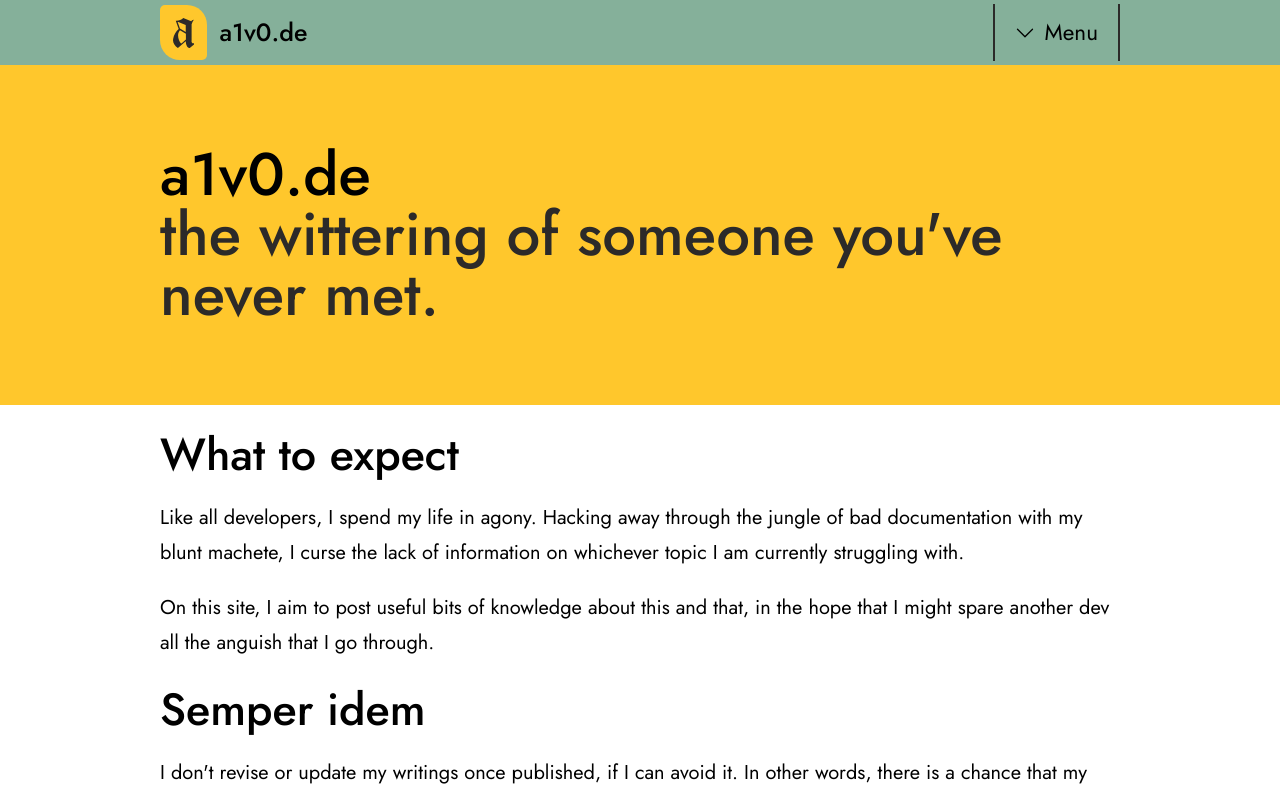
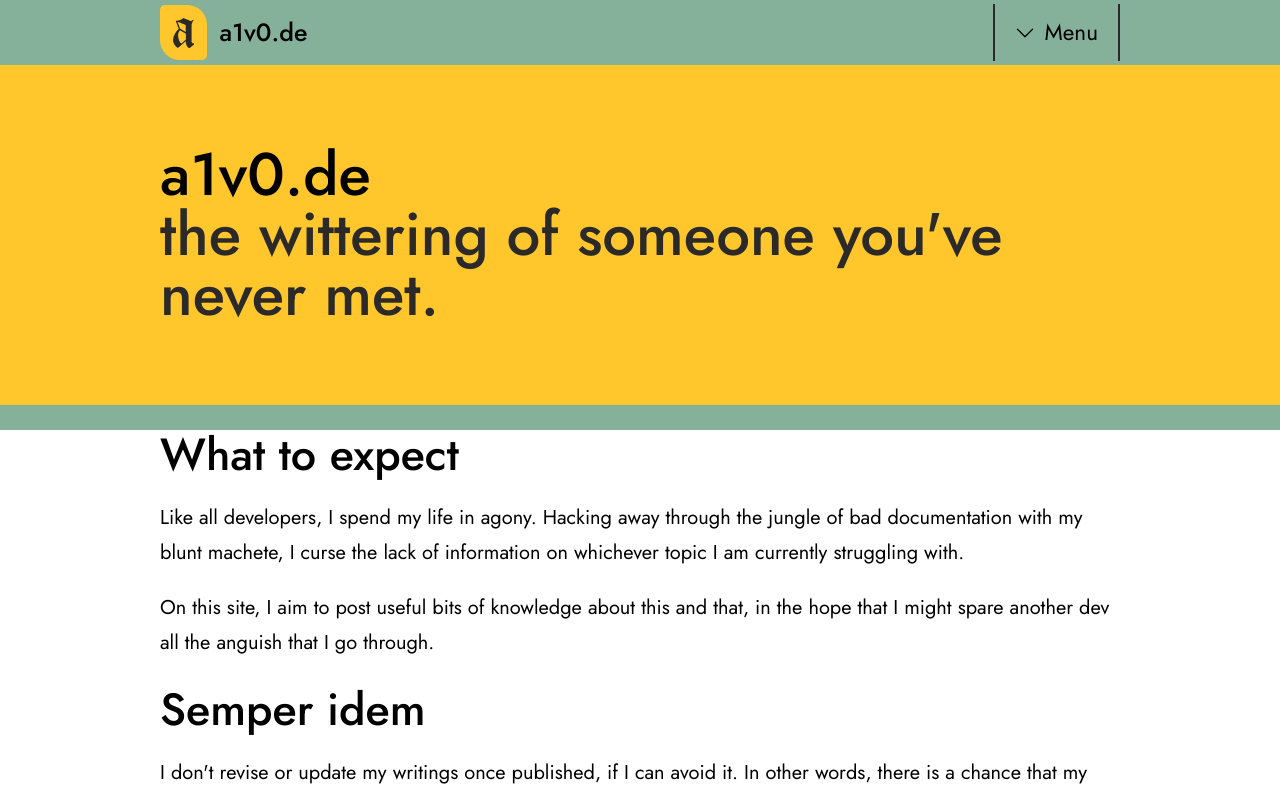
Before and after one commit to a1v0/a1v0.de, a Next.js app: page / in a window 1280 px wide. Shown: the top 796 px of the page. Built offline with nearby package versions, Linux system fonts and the light colour scheme.

Commit message:
Set main background to Cambridge blue

```diff
--- a/app/globals.css
+++ b/app/globals.css
@@ -11,6 +11,7 @@
 
     html {
         @apply text-xl;
+        @apply bg-brand-colour;
     }
 
     .clear-gutters {
@@ -149,4 +150,8 @@
         @apply w-full;
         @apply !bg-[#00000000];
     }
+
+    .text-content {
+        @apply py-4;
+    }
 }
```
